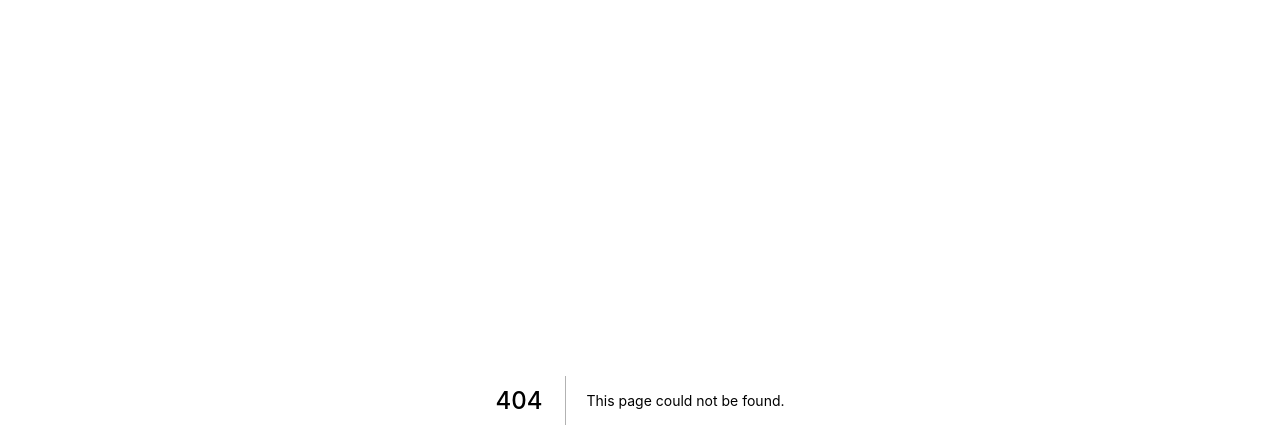
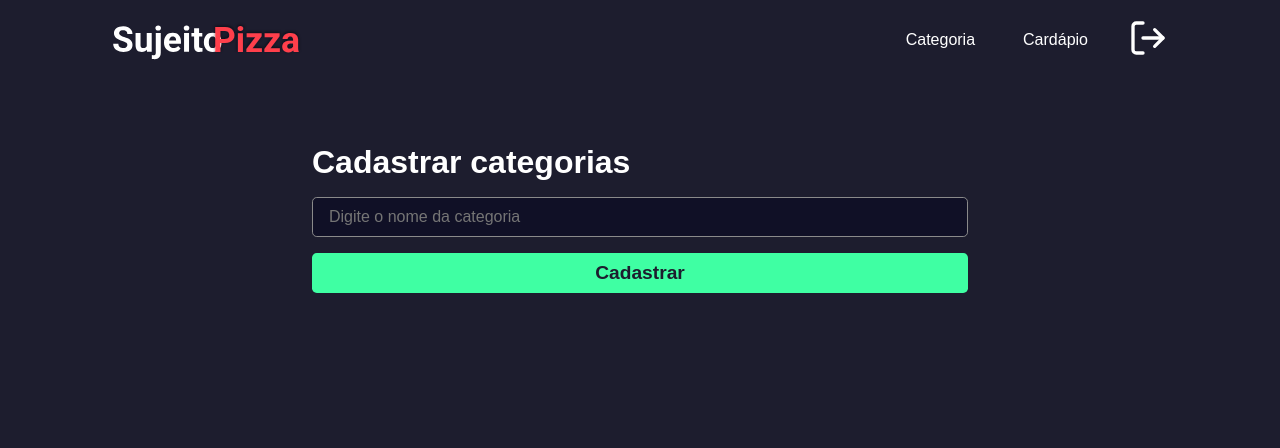
Before and after one commit to thiagobrsouza/projeto-pizzaria, a Next.js app in the folder frontend/: page /categories in a window 1280 px wide. Before the commit this address had no page. Shown: the top 448 px of the page. Built offline with nearby package versions, Linux system fonts and the light colour scheme.

Commit message:
Category add page

```diff
--- /dev/null
+++ b/frontend/src/pages/categories/index.tsx
@@ -0,0 +1,34 @@
+import Head from "next/head";
+import { FormEvent, useState } from "react";
+import { Header } from "../../components/Header";
+import styles from './styles.module.scss';
+
+export default function Categories() {
+
+    const [name, setName] = useState('');
+
+    async function handleRegister(event: FormEvent) {
+        event.preventDefault();
+        alert('Categoria ' + name);
+    }
+
+
+    return (
+        <>
+            <Head>
+                <title>Nova categoria = Sujeito Pizaria</title>
+            </Head>
+            <div>
+                <Header />
+                <main className={styles.container}>
+                    <h1>Cadastrar categorias</h1>
+                    <form className={styles.form} onSubmit={handleRegister}>
+                        <input type="text" placeholder="Digite o nome da categoria"
+                        className={styles.input} value={name} onChange={(e) => setName(e.target.value)} />
+                        <button type="submit" className={styles.buttonAdd}>Cadastrar</button>
+                    </form>
+                </main>
+            </div>
+        </>
+    )
+}
--- /dev/null
+++ b/frontend/src/pages/categories/styles.module.scss
@@ -0,0 +1,39 @@
+.container {
+    max-width: 720px;
+    margin: 4rem auto;
+    padding: 0 2rem;
+    display: flex;
+    justify-content: space-between;
+    flex-direction: column;
+}
+
+.container h1 {
+    color: var(--white);
+}
+
+.form {
+    display: flex;
+    flex-direction: column;
+    margin: 1rem 0;
+}
+
+.input {
+    background-color: var(--dark-900);
+    border: 0;
+    padding: 1rem;
+    height: 40px;
+    border-radius: 0.3rem;
+    color: var(--white);
+    border: 1px solid var(--gray-100);
+    margin-bottom: 1rem;
+}
+
+.buttonAdd {
+    height: 40px;
+    border: 0;
+    background-color: var(--green-900);
+    font-weight: bold;
+    font-size: 1.2rem;
+    border-radius: 0.3rem;
+    color: var(--dark-700);
+}
```
